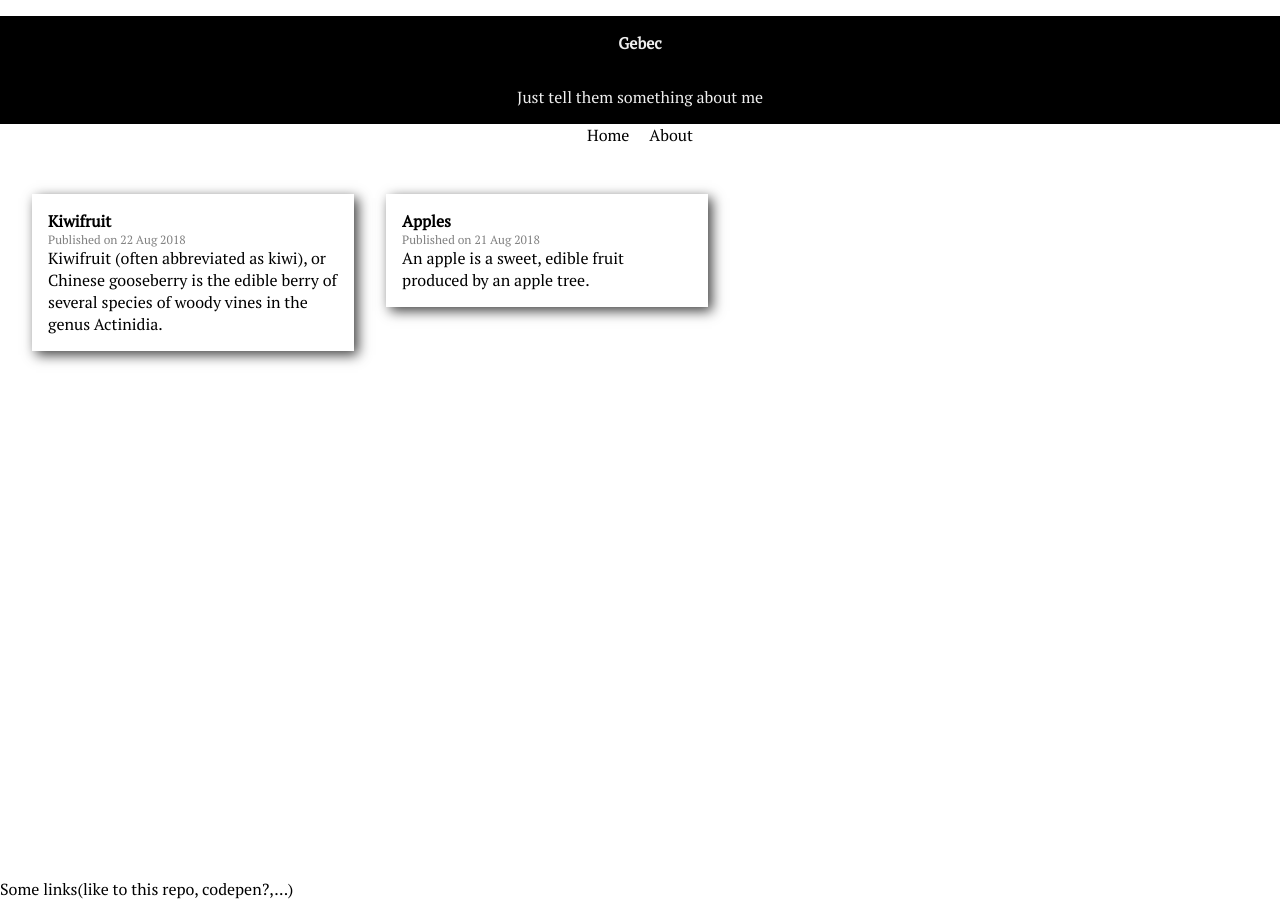
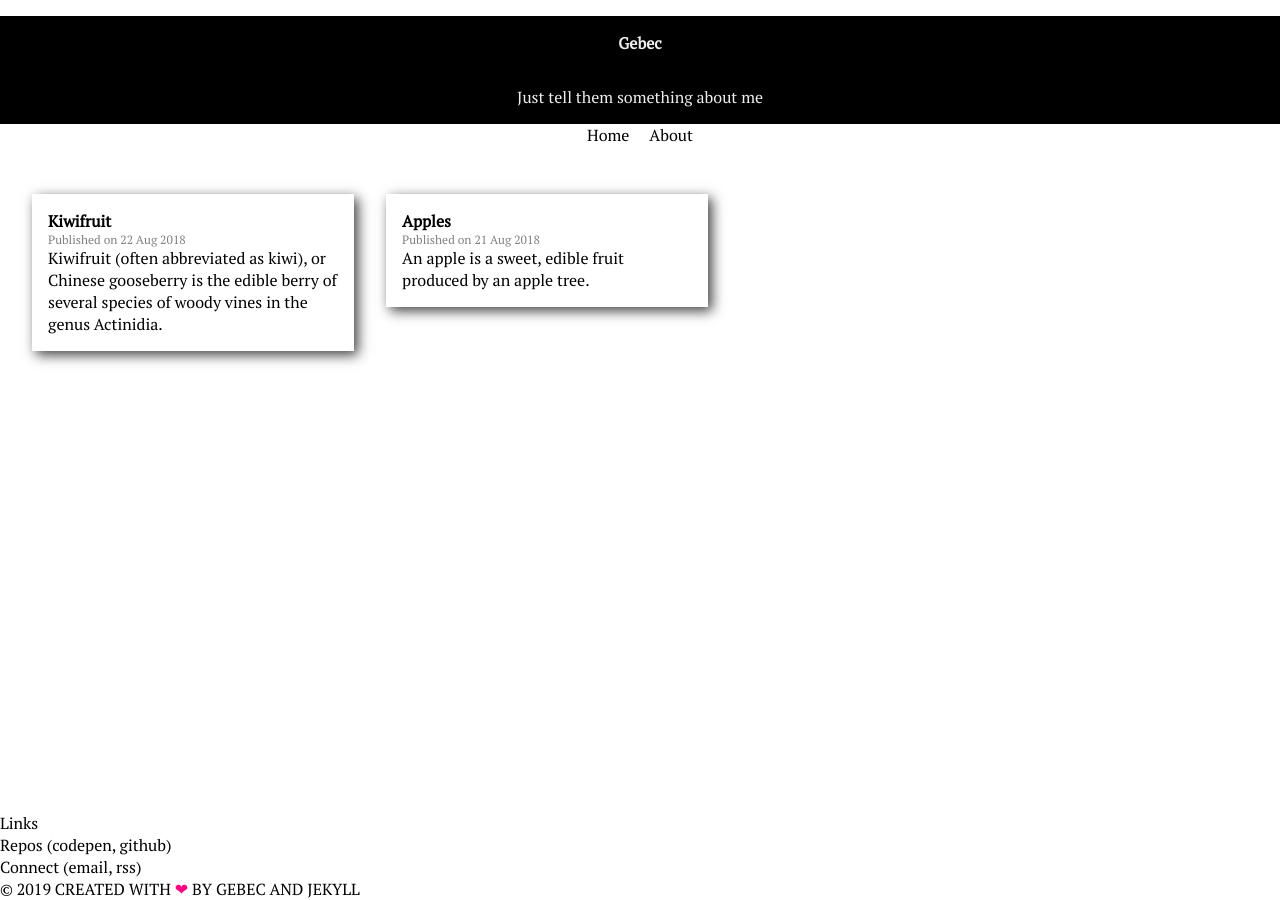
Before and after one commit to Gebec/blog, a Jekyll site: the page built from index.html, in a window 1280 px wide. Built offline with Jekyll 4.4.1, drawn with Linux system fonts in a browser that asks for light colours; the list of posts is cut into pages by our own code.

Commit message:
Small footer changes

```diff
--- a/_includes/footer.html
+++ b/_includes/footer.html
@@ -1,3 +1,19 @@
-<footer>
-  Some links(like to this repo, codepen?,...)
+<footer class="footer">
+  <div class="footer__main">
+    <div>
+      Links
+    </div>
+
+    <div>
+      Repos (codepen, github)
+    </div>
+
+    <div>
+      Connect (email, rss)
+    </div>
+  </div>
+
+  <div class="footer__copy">
+      &copy; {{ 'now' | date: "%Y" }} {{ 'created with' | upcase }} <span class="text--c-red">&#10084;</span> {{ 'by Gebec and Jekyll' | upcase }}
+  </div>
 </footer>
```
